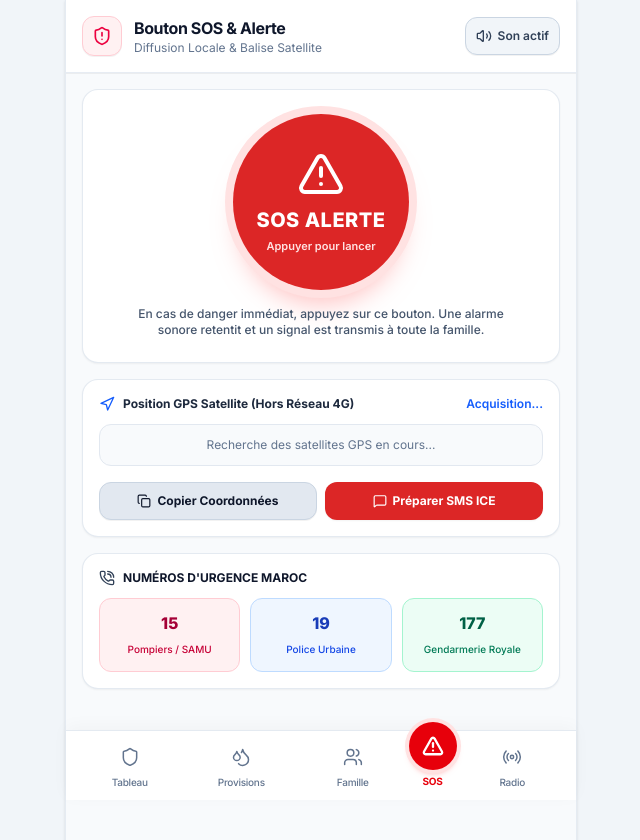
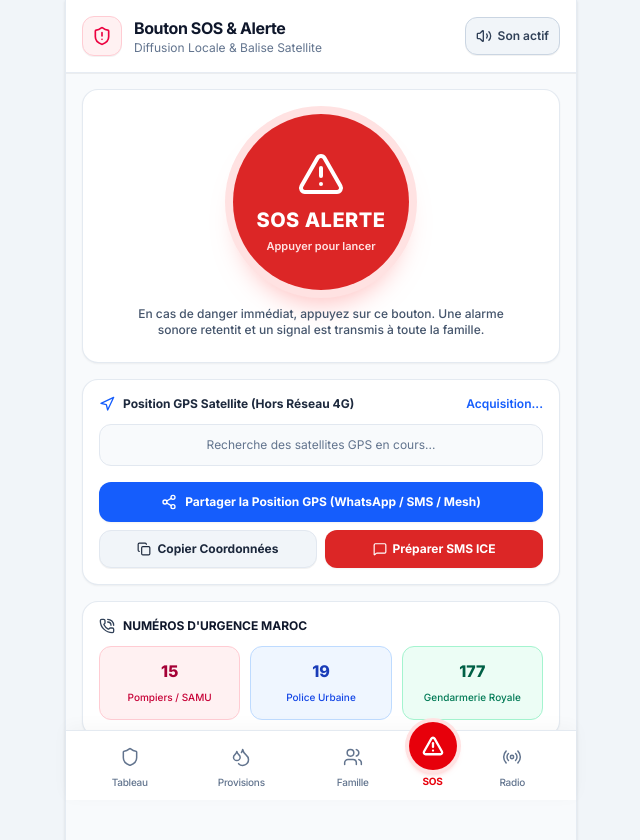
Before and after one commit to novaskilltech/PREPACRISIS, a Next.js app: page /sos in a window 1280 px wide. Shown: the top 840 px of the page, without its empty margins (319-959 px from the left). Built offline with nearby package versions, Linux system fonts and the light colour scheme; no server answers.

Commit message:
feat(sos): add one-tap GPS position share button with Web Share API and maps link

```diff
--- a/app/sos/page.tsx
+++ b/app/sos/page.tsx
@@ -2,7 +2,7 @@
 
 import { useState, useEffect, useRef } from 'react';
 import { useAppContext } from '@/components/AppContext';
-import { AlertTriangle, Volume2, VolumeX, Navigation, Copy, MessageSquare, ShieldAlert, Check, PhoneCall } from 'lucide-react';
+import { AlertTriangle, Volume2, VolumeX, Navigation, Copy, MessageSquare, ShieldAlert, Check, PhoneCall, Share2 } from 'lucide-react';
 
 export default function SOSPage() {
   const { addLocalMessage, emergencyPlan } = useAppContext();
@@ -137,13 +137,50 @@ export default function SOSPage() {
     }
   };
 
+  const [shared, setShared] = useState(false);
+
+  const mapsLink = coords
+    ? `https://maps.google.com/?q=${coords.lat.toFixed(6)},${coords.lng.toFixed(6)}`
+    : '';
+
   const smsText = `URGENCE SOS - Famille PrépaCrisis (Maroc) - Besoin d'aide immédiate. Position GPS : ${
     coords ? `${coords.lat.toFixed(5)}, ${coords.lng.toFixed(5)} (Précision: ${coords.accuracy}m)` : 'Non fixée'
-  }. Contact ICE: ${emergencyPlan.outOfZoneContactPhone}`;
+  }${mapsLink ? ` - Carte : ${mapsLink}` : ''}${emergencyPlan.outOfZoneContactPhone ? ` - Contact ICE: ${emergencyPlan.outOfZoneContactPhone}` : ''}`;
+
+  const shareText = coords
+    ? `🚨 ALERTE SOS PRÉPACRISIS (MAROC)\nBesoin d'aide immédiate.\n📍 Coordonnées GPS : ${coords.lat.toFixed(6)}, ${coords.lng.toFixed(6)} (Précision : ${coords.accuracy}m)\n🗺️ Lien Carte : https://maps.google.com/?q=${coords.lat.toFixed(6)},${coords.lng.toFixed(6)}\nFix relevé le : ${coords.time}`
+    : `🚨 ALERTE SOS PRÉPACRISIS (MAROC)\nBesoin d'aide immédiate.`;
+
+  const handleShareGPS = async () => {
+    if (!coords) {
+      fetchLocation();
+      return;
+    }
+
+    const shareData = {
+      title: '🚨 URGENCE SOS - Position GPS PrépaCrisis',
+      text: shareText,
+      url: mapsLink || undefined,
+    };
+
+    if (typeof navigator !== 'undefined' && navigator.share) {
+      try {
+        await navigator.share(shareData);
+        setShared(true);
+        setTimeout(() => setShared(false), 3000);
+      } catch (err: any) {
+        if (err.name !== 'AbortError') {
+          copyToClipboard();
+        }
+      }
+    } else {
+      copyToClipboard();
+    }
+  };
 
   const copyToClipboard = () => {
     if (typeof navigator !== 'undefined') {
-      navigator.clipboard.writeText(smsText);
+      navigator.clipboard.writeText(shareText);
       setCopied(true);
       setTimeout(() => setCopied(false), 3000);
     }
@@ -260,24 +297,34 @@ export default function SOSPage() {
             </div>
           )}
 
-          {/* Actions d'Envoi Direct */}
-          <div className="grid grid-cols-2 gap-2 pt-1">
+          {/* Actions d'Envoi & Partage de Position */}
+          <div className="space-y-2 pt-1">
+            <button
+              onClick={handleShareGPS}
+              className="w-full flex items-center justify-center gap-2 py-3 px-4 bg-blue-600 hover:bg-blue-700 text-white rounded-xl text-xs font-bold transition-all shadow-xs cursor-pointer active:scale-98"
+            >
+              {shared ? <Check size={16} className="text-white" /> : <Share2 size={16} />}
+              <span>{shared ? 'Position partagée !' : 'Partager la Position GPS (WhatsApp / SMS / Mesh)'}</span>
+            </button>
+
+            <div className="grid grid-cols-2 gap-2">
               <button
                 onClick={copyToClipboard}
-              className="flex items-center justify-center gap-1.5 py-2.5 px-3 bg-slate-200 hover:bg-slate-300 text-slate-900 rounded-xl text-xs font-bold border border-slate-300 transition-all cursor-pointer shadow-2xs"
+                className="flex items-center justify-center gap-1.5 py-2.5 px-3 bg-slate-100 hover:bg-slate-200 text-slate-800 rounded-xl text-xs font-bold border border-slate-200 transition-all cursor-pointer shadow-2xs"
               >
                 {copied ? <Check size={14} className="text-emerald-700" /> : <Copy size={14} />}
                 <span>{copied ? 'Copié !' : 'Copier Coordonnées'}</span>
               </button>
 
               <a
-              href={`sms:${emergencyPlan.outOfZoneContactPhone}?body=${encodeURIComponent(smsText)}`}
+                href={`sms:${emergencyPlan.outOfZoneContactPhone || ''}?body=${encodeURIComponent(smsText)}`}
                 style={{ backgroundColor: '#dc2626' }}
                 className="flex items-center justify-center gap-1.5 py-2.5 px-3 bg-red-600 hover:bg-red-700 text-white rounded-xl text-xs font-bold transition-all text-center shadow-xs cursor-pointer"
               >
                 <MessageSquare size={14} />
                 <span>Préparer SMS ICE</span>
               </a>
+            </div>
           </div>
         </div>
 
```
Lines whose indentation alone changed are shown as unchanged.
